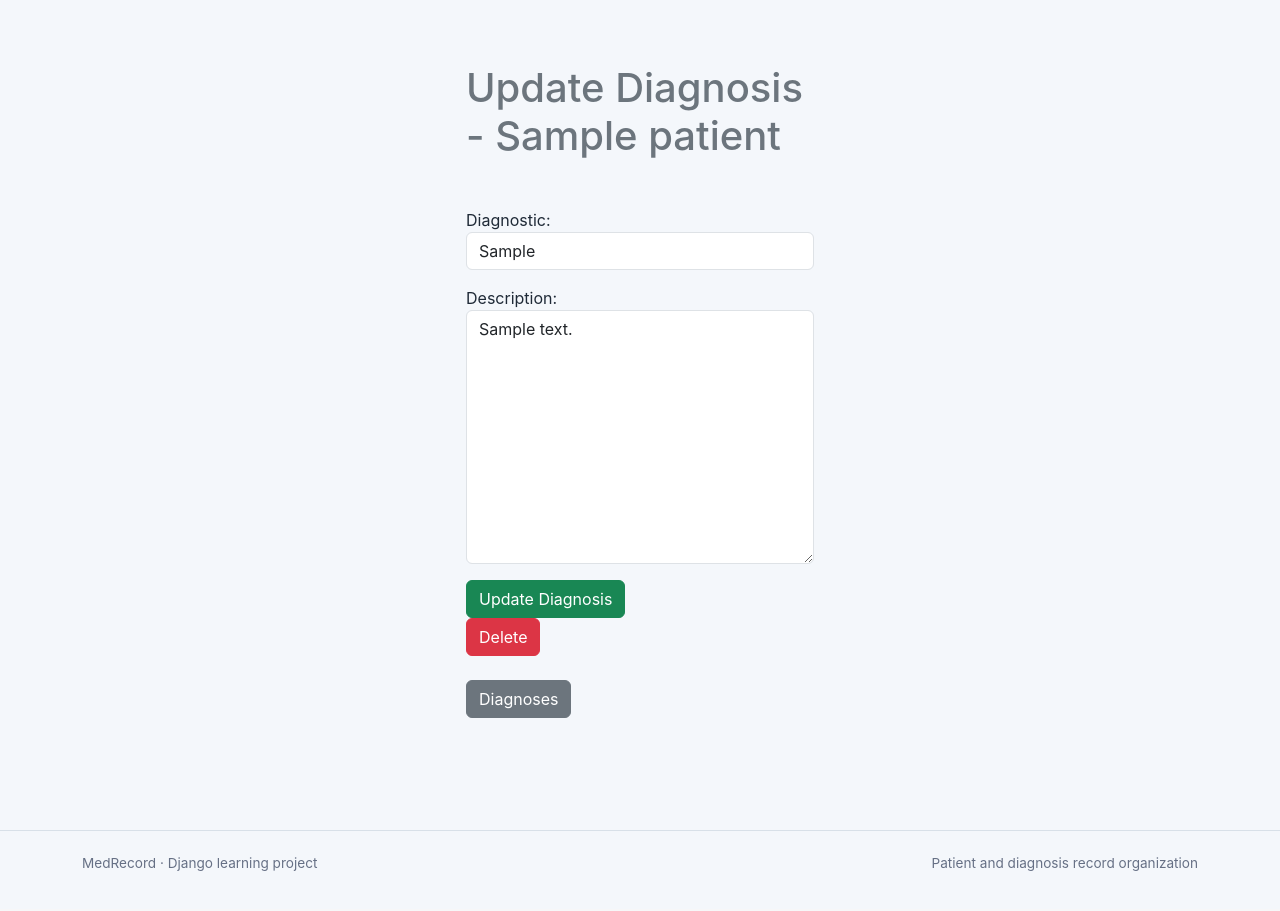
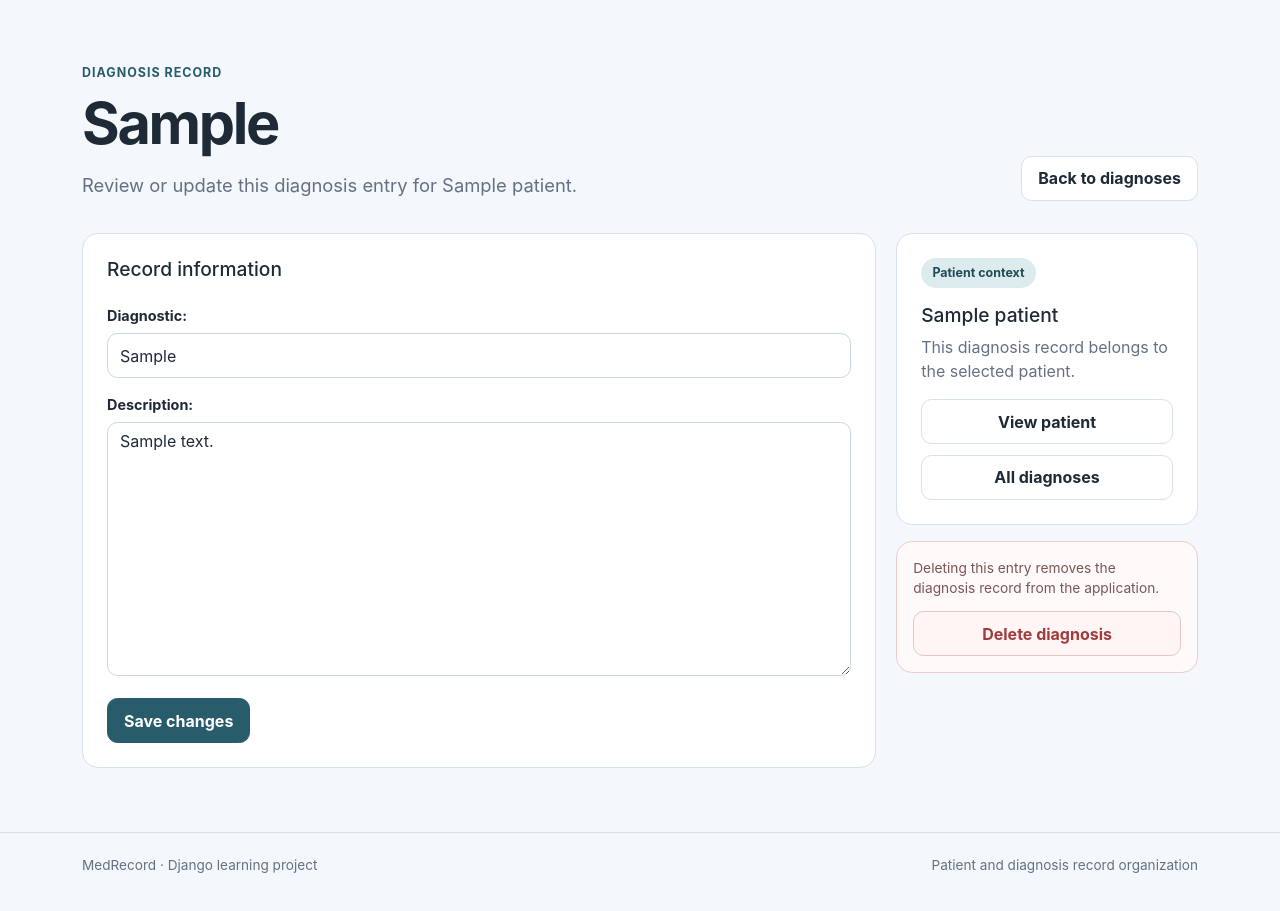
Before and after one commit to enrique28-ai/Medrecord, a Django app: page /patients/diagnosis/1/1/ in a window 1280 px wide. Shown: the part 71-982 px from the top of the page. Before the commit the page ends 942 px from the top, so only its background shows below. Run offline with Django 5.2, Linux system fonts and the light colour scheme; a user stored in the database is signed in; tables that the repository leaves empty hold one stand-in row (values such as "Sample post").

Commit message:
style: improve diagnosis detail

```diff
--- a/medregister/templates/diagnosis_detail.html
+++ b/medregister/templates/diagnosis_detail.html
@@ -1,38 +1,49 @@
 {% extends 'base.html' %}
+{% block title %}Diagnosis · {{ patient.name }} · MedRecord{% endblock %}
 {% block content %}
-<main class="container">
-    <div class="row">
-    <div class="col-md-4 offset-md-4 ">
-<h1 class="text-secondary">Update Diagnosis - {{patient.name}}</h1>
+<section>
+  <header class="page-header">
+    <div>
+      <p class="page-eyebrow">Diagnosis record</p>
+      <h1 class="page-title">{{ health_record.diagnostic }}</h1>
+      <p class="page-subtitle">Review or update this diagnosis entry for {{ patient.name }}.</p>
+    </div>
+    <div class="page-header__actions">
+      <a class="btn-outline-medrecord" href="{% url 'diagnosis' patient.id %}">Back to diagnoses</a>
+    </div>
+  </header>
 
-<div class="mt-5 mb-5">
-<form method="POST" action="{% url 'diagnosis_detail' patient.id health_record.id %}">
+  <div class="detail-grid">
+    <div class="panel-card">
+      <h2>Record information</h2>
+      <form method="post" action="{% url 'diagnosis_detail' patient.id health_record.id %}" class="medrecord-form mt-4">
         {% csrf_token %}
-     {% if form.errors %}
-<div class="alert alert-warning alert-dismissible fade show" role="alert">
-                {% for field in form %}
-                    {% if field.errors %}
-                        {{ field.errors }}
-                    {% endif %}
-                {% endfor %}
-            <button type="button" class="btn-close" data-bs-dismiss="alert" aria-label="Close"></button>
+        {{ form.as_p }}
+        <div class="form-actions">
+          <button type="submit" class="btn-medrecord">Save changes</button>
         </div>
-        {% endif %}
-    {{ form.as_p }}
-    <button class="btn btn-success">Update Diagnosis</button>
       </form>
+    </div>
+
+    <aside>
+      <div class="panel-card">
+        <span class="context-note">Patient context</span>
+        <h2>{{ patient.name }}</h2>
+        <p class="mt-2">This diagnosis record belongs to the selected patient.</p>
+        <div class="action-stack mt-3">
+          <a class="btn-outline-medrecord" href="{% url 'patient_detail' patient.id %}">View patient</a>
+          <a class="btn-outline-medrecord" href="{% url 'diagnosis' patient.id %}">All diagnoses</a>
+        </div>
+      </div>
+
+      <div class="danger-panel">
+        <p>Deleting this entry removes the diagnosis record from the application.</p>
         <form action="{% url 'delete_diagnosis' patient.id health_record.id %}" method="post">
           {% csrf_token %}
-<button class="btn btn-danger">
-    Delete
-</button>
+          <button type="submit" class="btn-danger-soft w-100">Delete diagnosis</button>
         </form>
-<br/>
-<a class="btn btn-secondary" href="{% url 'diagnosis' patient.id %}">
-    Diagnoses
-</a>
       </div>
+    </aside>
   </div>
-</div>
-</main>
+</section>
 {% endblock %}
```
Lines whose indentation alone changed are shown as unchanged.
